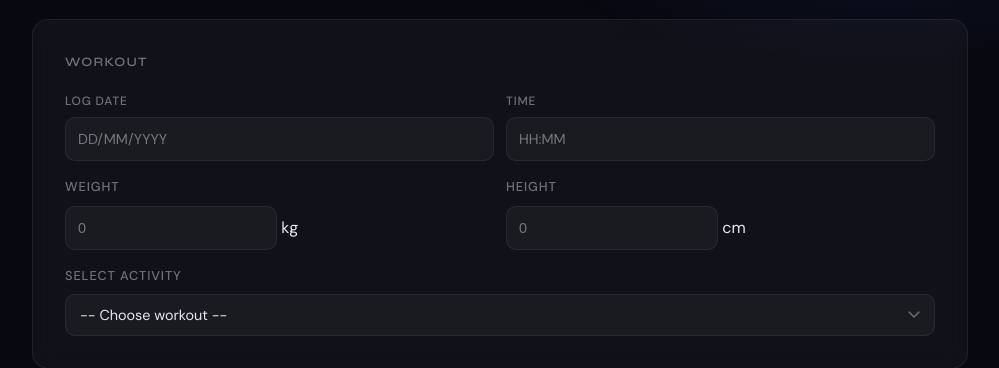
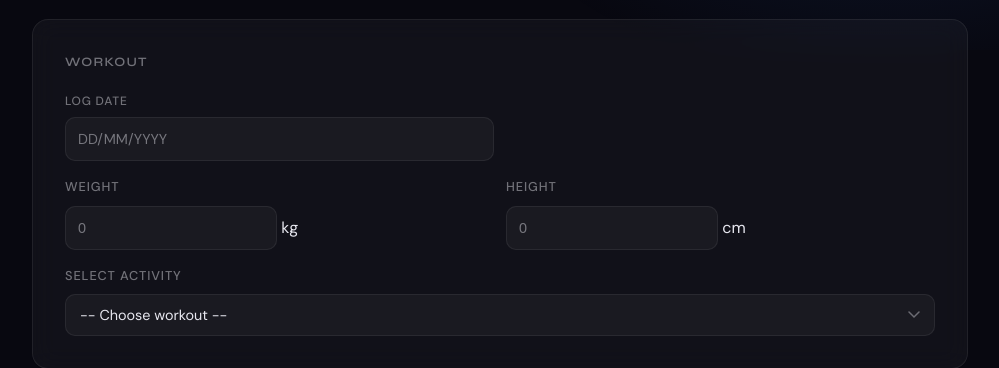
Before and after one commit to PerthCPE/genZ-wellness, a FastAPI app: page / in a window 1280 px wide. Shown: the part 750-1118 px from the top of the page, without its empty margins (140-1139 px from the left). Run offline with FastAPI, Linux system fonts and the light colour scheme; some libraries are stand-ins or nearby versions.

Commit message:
fix: remove time box keep date only

```diff
--- a/static/script.js
+++ b/static/script.js
@@ -74,9 +74,7 @@
       const min  = String(now.getMinutes()).padStart(2, "0");
 
       const dateEl = document.getElementById("workoutDate");
-      const timeEl = document.getElementById("workoutTime");
       if (dateEl) dateEl.value = `${dd}/${mm}/${yyyy}`;
-      if (timeEl) timeEl.value = `${hh}:${min}`;
 
       // เก็บ ISO format ไว้ส่ง API
       window._logDateTime = now.toISOString();
--- a/templates/index.html
+++ b/templates/index.html
@@ -65,18 +65,12 @@
   <!-- Workout -->
   <div class="card" style="margin-bottom: 20px; animation-delay: 0.15s;">
     <div class="card-title">Workout</div>
-<!-- Date selector -->
+  <!-- Date selector -->
     <div class="wh-grid" style="margin-bottom:16px">
       <div class="run-field">
         <label>Log Date</label>
         <div class="run-input-wrap">
           <input type="text" id="workoutDate" class="run-input" placeholder="DD/MM/YYYY" readonly />
-        </div>
-      </div>
-      <div class="run-field">
-        <label>Time</label>
-        <div class="run-input-wrap">
-          <input type="text" id="workoutTime" class="run-input" placeholder="HH:MM" readonly />
         </div>
       </div>
     </div>
```
